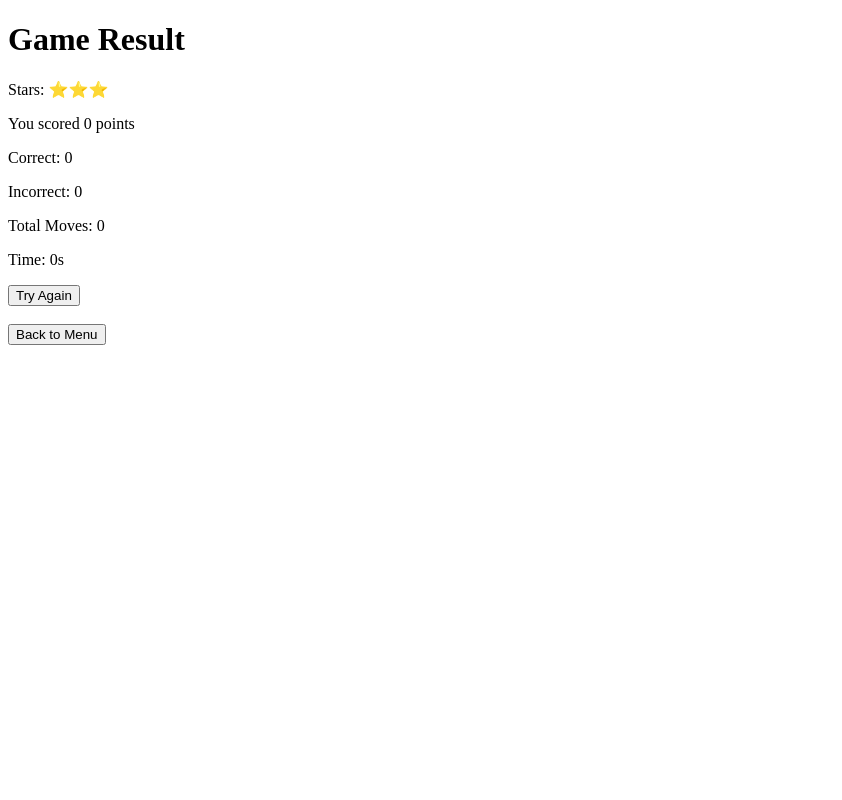
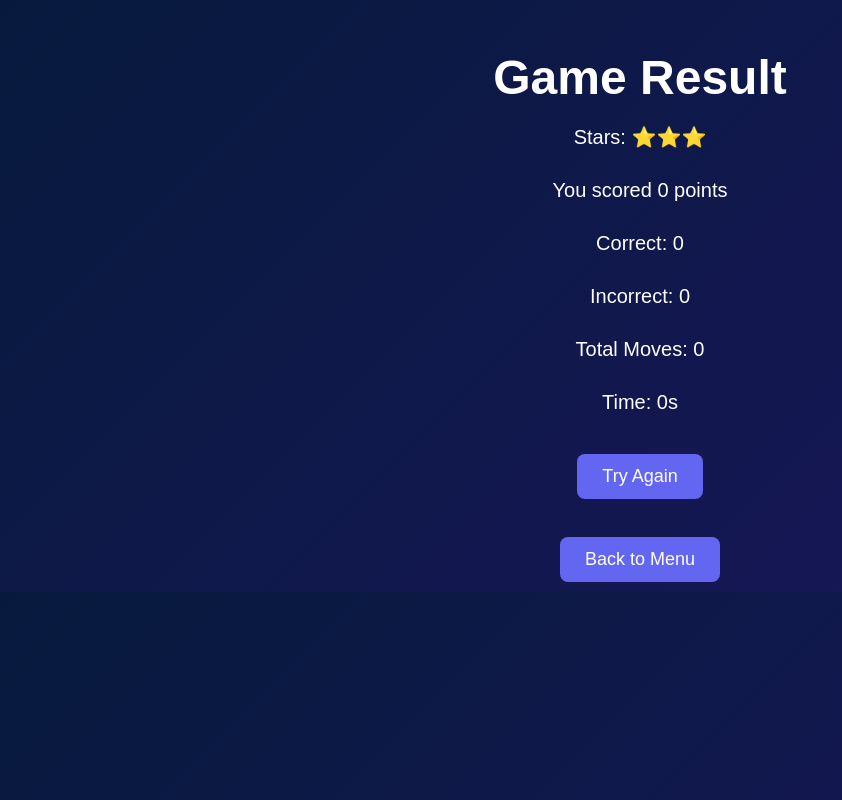
Before and after one commit to ayeshathee/Memory_Matching_Game, a PHP site: page /result.html in a window 1280 px wide. Shown: the whole page, without its empty margins (0-842 px from the left). Run offline with PHP 8.4, Linux system fonts and the light colour scheme.

Commit message:
add style

```diff
--- /dev/null
+++ b/css/style.css
@@ -0,0 +1,74 @@
+/* Page background */
+body {
+    margin: 0;
+    padding: 0;
+    font-family: Arial, sans-serif;
+    text-align: center;
+
+    background: linear-gradient(135deg, #071a3d,#1a165c);
+    color: white;
+}
+
+/* Main heading */
+h1 {
+    font-size: 48px;
+    margin-top: 50px;
+    margin-bottom: 10px;
+}
+
+/* Sub text */
+p {
+    font-size: 20px;
+    margin-bottom: 30px;
+}
+
+/* Buttons (if you have links or buttons) */
+a, button {
+    display: inline-block;
+    padding: 12px 25px;
+    margin: 10px;
+    font-size: 18px;
+    text-decoration: none;
+
+    color: white;
+    background-color: #6366f1;
+    border: none;
+    border-radius: 8px;
+
+    cursor: pointer;
+    transition: 0.3s;
+}
+
+a:hover, button:hover {
+    background-color: #6366f1;
+}
+
+/* Game grid (if used) */
+#game-board {
+    display: grid;
+    justify-content: center;
+    margin-top: 20px;
+    gap: 10px;
+}
+
+/* Cards */
+.card {
+    width: 80px;
+    height: 80px;
+    background-color: white;
+    color: black;
+
+    display: flex;
+    align-items: center;
+    justify-content: center;
+
+    font-size: 24px;
+    border-radius: 10px;
+    cursor: pointer;
+}
+
+/* Hidden cards */
+.card.hidden {
+    background-color: #444;
+    color: transparent;
+}
--- a/difficulty.html
+++ b/difficulty.html
@@ -3,6 +3,7 @@
 
 <head>
 <title>Select Difficulty</title>
+<link rel="stylesheet" href="css/style.css">
 </head>
 
 <body>
--- a/game.html
+++ b/game.html
@@ -32,7 +32,7 @@ body{
 }
 
 </style>
-
+<link rel="stylesheet" href="css/style.css">
 </head>
 
 <body>
--- a/home.php
+++ b/home.php
@@ -22,6 +22,7 @@ $level = $row['level'];
 <html>
 <head>
 <title>Memory Game</title>
+<link rel="stylesheet" href="css/style.css">
 </head>
 
 <body>
--- a/login.html
+++ b/login.html
@@ -6,13 +6,13 @@
     <style>
         body {
             font-family: Arial;
-            background: #f2f2f2;
+            background: linear-gradient(135deg, #071a3d,#1a165c);
         }
         .container {
             width: 300px;
             margin: 100px auto;
             padding: 20px;
-            background: white;
+            background: rgb(135, 150, 240);
             border-radius: 10px;
             box-shadow: 0 0 10px gray;
         }
@@ -25,7 +25,7 @@
             width: 100%;
             padding: 10px;
             background: #007BFF;
-            color: white;
+            color: rgb(9, 56, 70);
             border: none;
             cursor: pointer;
         }
--- a/register.html
+++ b/register.html
@@ -6,13 +6,13 @@
     <style>
         body {
             font-family: Arial;
-            background: #f2f2f2;
+            background: linear-gradient(135deg, #071a3d,#1a165c);
         }
         .container {
             width: 300px;
             margin: 100px auto;
             padding: 20px;
-            background: white;
+            background: rgb(135, 150, 240);
             border-radius: 10px;
             box-shadow: 0 0 10px gray;
         }
@@ -25,7 +25,7 @@
             width: 100%;
             padding: 10px;
             background: green;
-            color: white;
+            color: rgb(10, 16, 107);
             border: none;
             cursor: pointer;
         }
--- a/result.html
+++ b/result.html
@@ -4,6 +4,7 @@
 <head>
 <meta charset="UTF-8">
 <title>Game Result</title>
+<link rel="stylesheet" href="css/style.css">
 </head>
 
 <body>
```
